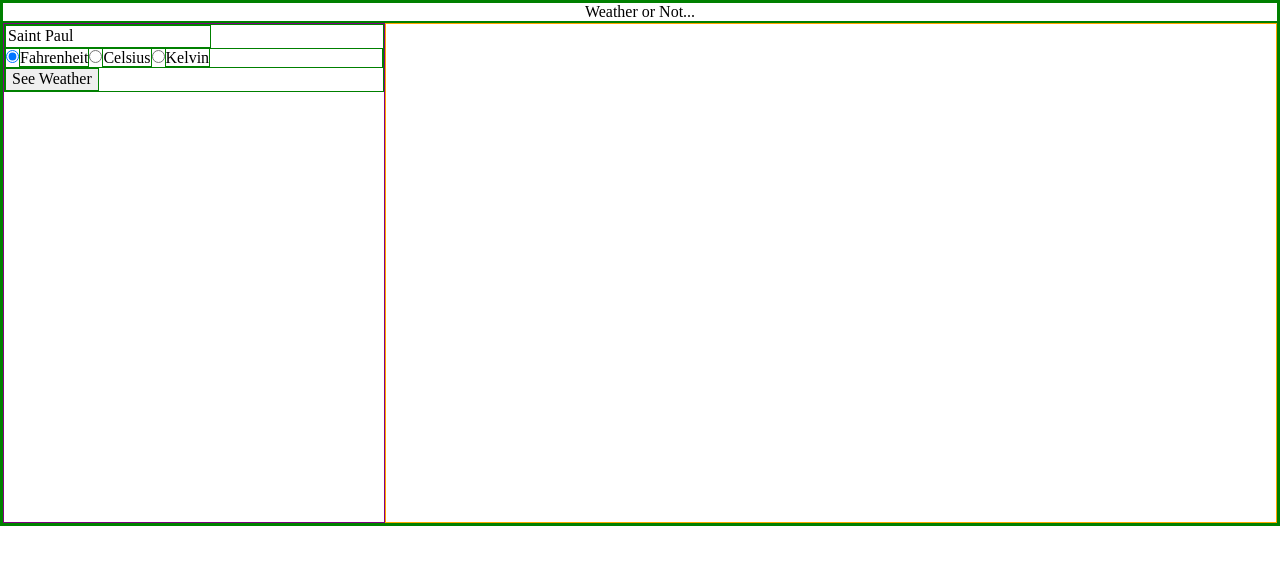
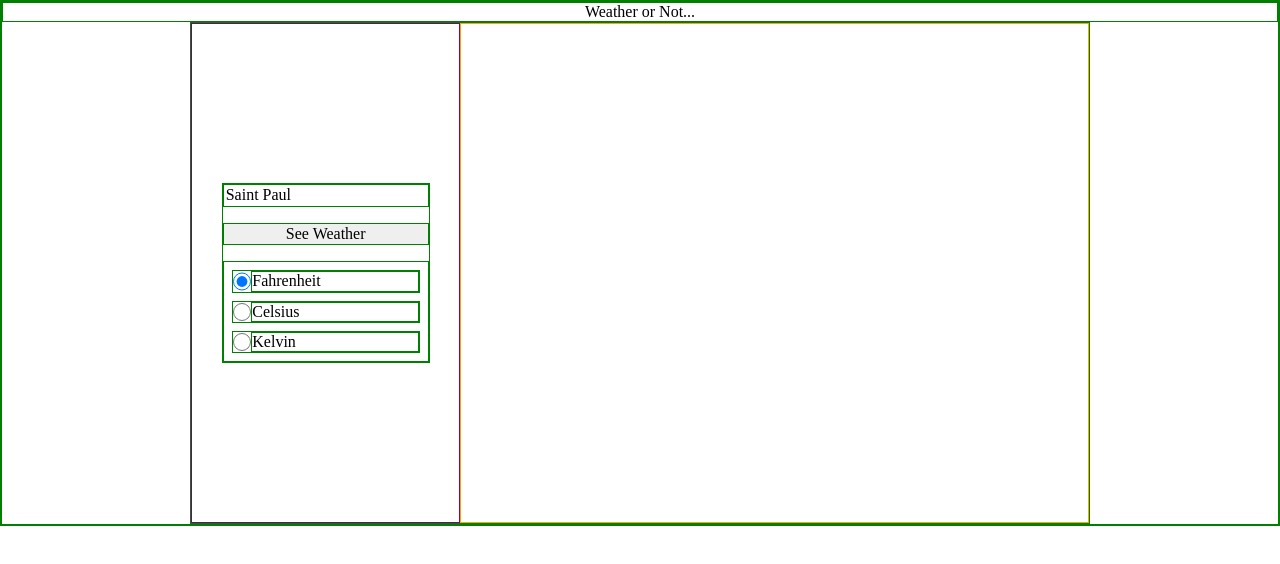
Before and after one commit to ZebraMilk/weather-app, a website built with webpack: page src/template.html in a window 1280 px wide. Built offline with nearby package versions, Linux system fonts and the light colour scheme.

Commit message:
Separate fetch request and data handling
Display updates now work as intended on click/enter/submit, updated with
`removeChildren()` method.

```diff
--- a/src/index.js
+++ b/src/index.js
@@ -2,9 +2,7 @@
 import './style.css';
 import inputStuff from './ui/input';
 import refreshDisplay from './ui/display';
-
-inputStuff.loadInputPane();
-
+import getWeather from './request/fetch';
 const submitBtn = document.querySelector('.submit-form');
 // const locationInput = document.querySelector('.location-input');
 
@@ -12,48 +10,14 @@ const submitBtn = document.querySelector('.submit-form');
 
 submitBtn.addEventListener('click', handleWeather);
 
-function fetchWeather(e) {
-  e.preventDefault();
-  const location = inputStuff.captureInput().searchParam;
-  const weather = fetch(
-    `https://api.weatherapi.com/v1/current.json?key=b91461b4bca744b199d24721232904&q=${location}&aqi=no`,
-    { mode: 'cors' }
-  );
-  // try to log the response object returned from fetch()
-  // .then((resp) => {
-  //   if (resp.ok === false) {
-  //     console.log(`${resp.status}: ${resp.statusText}`);
-  //     console.log(`URL: ${resp.u
-  //   }
-  // });
-  return weather;
-}
-
-function parseWeatherData(data) {
-  const parsedData = {
-    placeInfo: {
-      location: data.location.name,
-      region: data.location.region,
-      localTime: data.location.localtime,
-    },
-    weatherInfo: {
-      tempF: data.current.temp_f,
-      tempC: data.current.temp_c,
-      condition: data.current.condition,
-    },
-  };
-  parsedData.weatherInfo.tempK =
-    Math.floor((parsedData.weatherInfo.tempC + 273.15) * 10) / 10;
-  return parsedData;
-}
-
 function handleWeather(e) {
   e.preventDefault();
   const rawWeatherData = fetchWeather(e);
-  rawWeatherData
+  rawWeatherData.weather
     .then((weatherData) => weatherData.json())
     .then((weatherJSON) => {
-      const weatherData = parseWeatherData(weatherJSON);
+      const weatherData = getWeather.parseWeatherData(weatherJSON);
+      weatherData.tempChoice = rawWeatherData.tempChoice;
       displayWeather(weatherData);
     })
     .catch((err) => console.log(`Error! ${err}`));
@@ -63,3 +27,16 @@ function displayWeather(data) {
   console.table(data);
   refreshDisplay(data);
 }
+
+function fetchWeather(e) {
+  e.preventDefault();
+  const userInput = inputStuff.captureInput();
+  const location = userInput.searchParam;
+  const tempChoice = userInput.tempMode;
+  const weather = fetch(
+    `https://api.weatherapi.com/v1/current.json?key=b91461b4bca744b199d24721232904&q=${location}&aqi=no`,
+    { mode: 'cors' }
+  );
+
+  return { weather, tempChoice };
+}
--- a/src/style.css
+++ b/src/style.css
@@ -374,6 +374,8 @@ header {
 main {
   display: grid;
   grid-template-columns: 30% 1fr;
+  max-width: 900px;
+  margin: 0 auto;
 }
 
 main > * {
@@ -385,6 +387,25 @@ main > * {
 
 .input-pane {
   border: 1px solid purple;
+  padding: 1rem;
+  display: flex;
+  flex-direction: column;
+  justify-content: center;
+}
+
+.input-form {
+  display: grid;
+  grid-auto-flow: row;
+  gap: 1rem;
+}
+
+.radio-options {
+}
+
+.radio-options > * {
+  display: grid;
+  grid-template-columns: 10% 1fr;
+  margin: 0.5rem;
 }
 
 .display-pane {
@@ -393,6 +414,7 @@ main > * {
   grid-auto-flow: column;
   grid-template-rows: repeat(4, 1fr);
   grid-template-columns: 30% 1fr;
+  padding: 1rem;
 }
 
 /* || header and footer */
--- a/src/template.html
+++ b/src/template.html
@@ -10,7 +10,43 @@
     <header>Weather or Not...</header>
     <main class="app-content">
       <div class="input-pane">
-        <form action="" class="input-form"></form>
+        <form action="" class="input-form">
+          <input class="location-input" type="text" value="Saint Paul" />
+          <button class="submit-form" type="submit">See Weather</button>
+          <div class="radio-options">
+            <div>
+              <input
+                class="temp-option"
+                type="radio"
+                id="fahrenheit"
+                name="temperature"
+                value="F"
+                checked="true"
+              />
+              <label class="label-option" for="fahrenheit">Fahrenheit</label>
+            </div>
+            <div>
+              <input
+                class="temp-option"
+                type="radio"
+                id="celsius"
+                name="temperature"
+                value="C"
+              />
+              <label class="label-option" for="celsius">Celsius</label>
+            </div>
+            <div>
+              <input
+                class="temp-option"
+                type="radio"
+                id="kelvin"
+                name="temperature"
+                value="K"
+              />
+              <label class="label-option" for="kelvin">Kelvin</label>
+            </div>
+          </div>
+        </form>
       </div>
       <div class="display-pane"></div>
     </main>
--- a/src/ui/display.js
+++ b/src/ui/display.js
@@ -31,22 +31,22 @@ function makeDefaultDisplay() {
 
 // clear display
 function clearDisplay() {
-  // only need to load the display once after search is clicked...
-  // right now it adds multiple label columns, because I have told it to
-  while (display.hasChildNodes()) {
-    display.removeChild(lastChild);
-  }
+  // while (display.lastElementChild) {
+  //   display.removeChild(lastChild);
+  // }
+
+  // try newer method
+  display.replaceChildren();
 }
 
 // update display with additional column of weather Data
 function populateDisplay(weatherData) {
   console.log('Data logged, display updated!');
-  console.table(weatherData);
   const location = createElement(
     'p',
     ['location-data', 'result'],
     {},
-    `${weatherData.placeInfo.location} ${weatherData.placeInfo.region}`
+    `${weatherData.placeInfo.location}, ${weatherData.placeInfo.region}`
   );
   const localTime = createElement(
     'p',
--- a/src/ui/input.js
+++ b/src/ui/input.js
@@ -2,74 +2,6 @@ import createElement from '../utils/helper';
 
 const inputPane = document.querySelector('.input-pane');
 
-// create basic form
-
-function loadInputPane() {
-  const formFields = document.querySelector('.input-form');
-
-  const newInput = createElement('input', ['location-input'], {
-    type: 'text',
-    value: 'Saint Paul',
-  });
-
-  const newSubmitButton = createElement(
-    'button',
-    ['submit-form'],
-    { type: 'submit' },
-    'See Weather'
-  );
-
-  formFields.appendChild(newInput);
-  formFields.appendChild(addOptions());
-  formFields.appendChild(newSubmitButton);
-}
-
-// create form options
-function addOptions() {
-  const formOptions = createElement('div', ['radio-options'], {});
-  const fInput = createElement('input', ['temp-option'], {
-    type: 'radio',
-    id: 'fahrenheit',
-    name: 'temperature',
-    value: 'F',
-    checked: true,
-  });
-  const fLabel = createElement(
-    'label',
-    ['label-option'],
-    {
-      for: 'fahrenheit',
-    },
-    'Fahrenheit'
-  );
-  const cInput = createElement('input', ['temp-option'], {
-    type: 'radio',
-    id: 'celsius',
-    name: 'temperature',
-    value: 'C',
-  });
-  const cLabel = createElement(
-    'label',
-    ['label-option'],
-    { for: 'celsius' },
-    'Celsius'
-  );
-  const kInput = createElement('input', ['temp-option'], {
-    type: 'radio',
-    id: 'kelvin',
-    name: 'temperature',
-    value: 'K',
-  });
-  const kLabel = createElement(
-    'label',
-    ['label-option'],
-    { for: 'kelvin' },
-    'Kelvin'
-  );
-
-  formOptions.append(fInput, fLabel, cInput, cLabel, kInput, kLabel);
-  return formOptions;
-}
 // check for celsius/farenheit/Kelvin (do that math!!)
 
 // capture the input on submission
@@ -78,11 +10,9 @@ function captureInput() {
     searchParam: document.querySelector('.location-input').value,
     tempMode: document.querySelector('input[name="temperature"]:checked').value,
   };
-  console.log('Input Captured!');
-  console.table(userInput);
   return userInput;
 }
 
 // exports
 
-export default { loadInputPane, captureInput };
+export default { captureInput };
```
Also changed, not shown: dist/index.html, dist/main.bundle.js, src/index.html (deleted), 1 other file.
